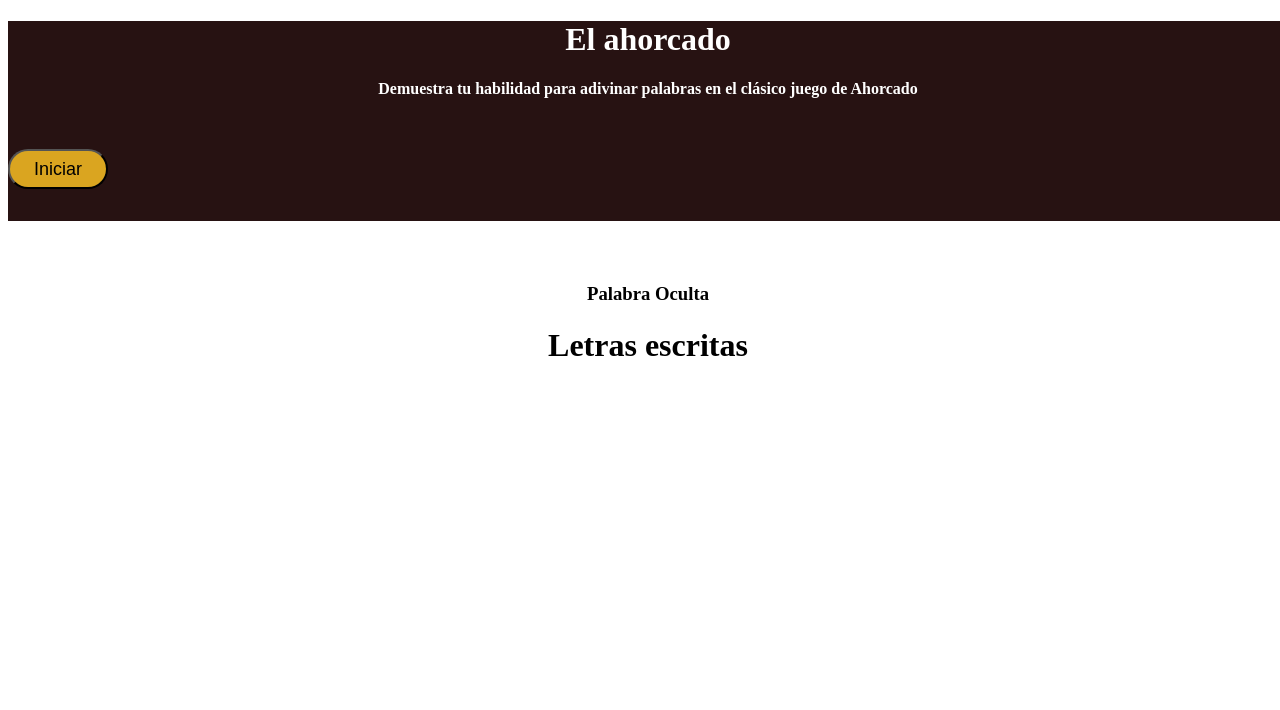
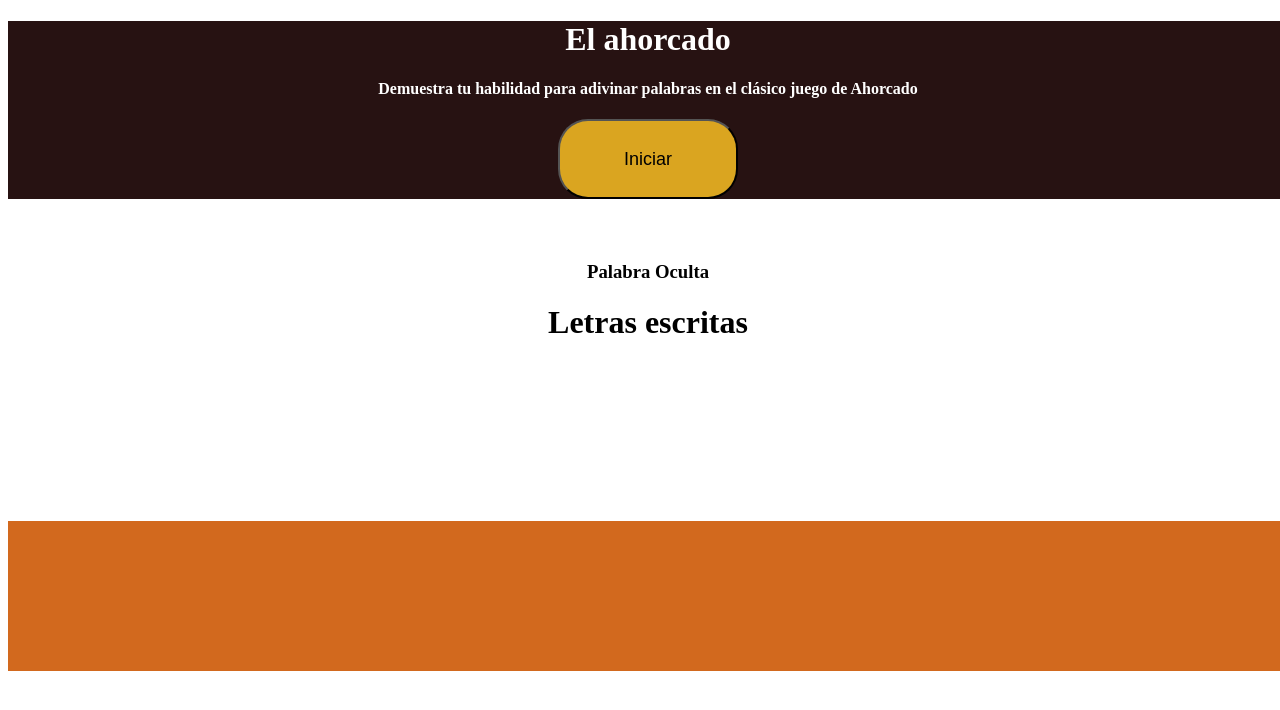
Before and after one commit to jose2p/ahorcado_game, a plain HTML site: page index.html in a window 1280 px wide. Drawn offline with Linux system fonts and the light colour scheme.

Commit message:
Actualizar estilos

```diff
--- a/style.css
+++ b/style.css
@@ -2,9 +2,21 @@ body{
     width: 100%;
 }
 header{
-    height: 200px;
+    height: 100%;
     color: white;
     background-color: rgb(39, 18, 18);
+    text-align: center;
+}
+main{
+    height: 300px;
+    width: 100%;
+    text-align: center;
+}
+footer{
+    width: 100%;
+    height: 150px;
+    align-content: center;
+    background-color: chocolate;
 }
 h1,h2,h3{
     text-align: center;
@@ -18,9 +30,8 @@ p{
 button{
     font-size: 18px;
     size: 36px;
-    height: 40px;
-    width: 100px;
+    height: 80px;
+    width: 180px;
     background-color: goldenrod;
     border-radius: 30px;
-    margin-top: 30px;
 }
```
